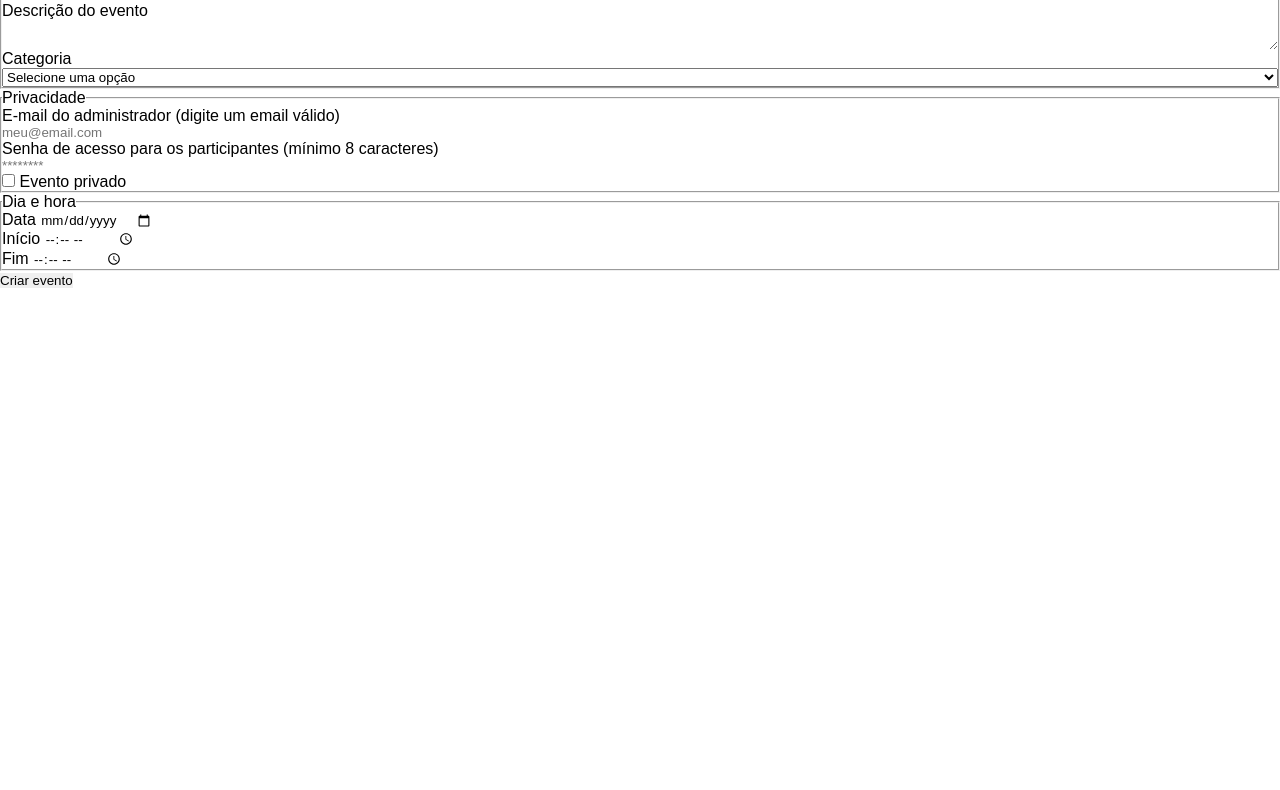
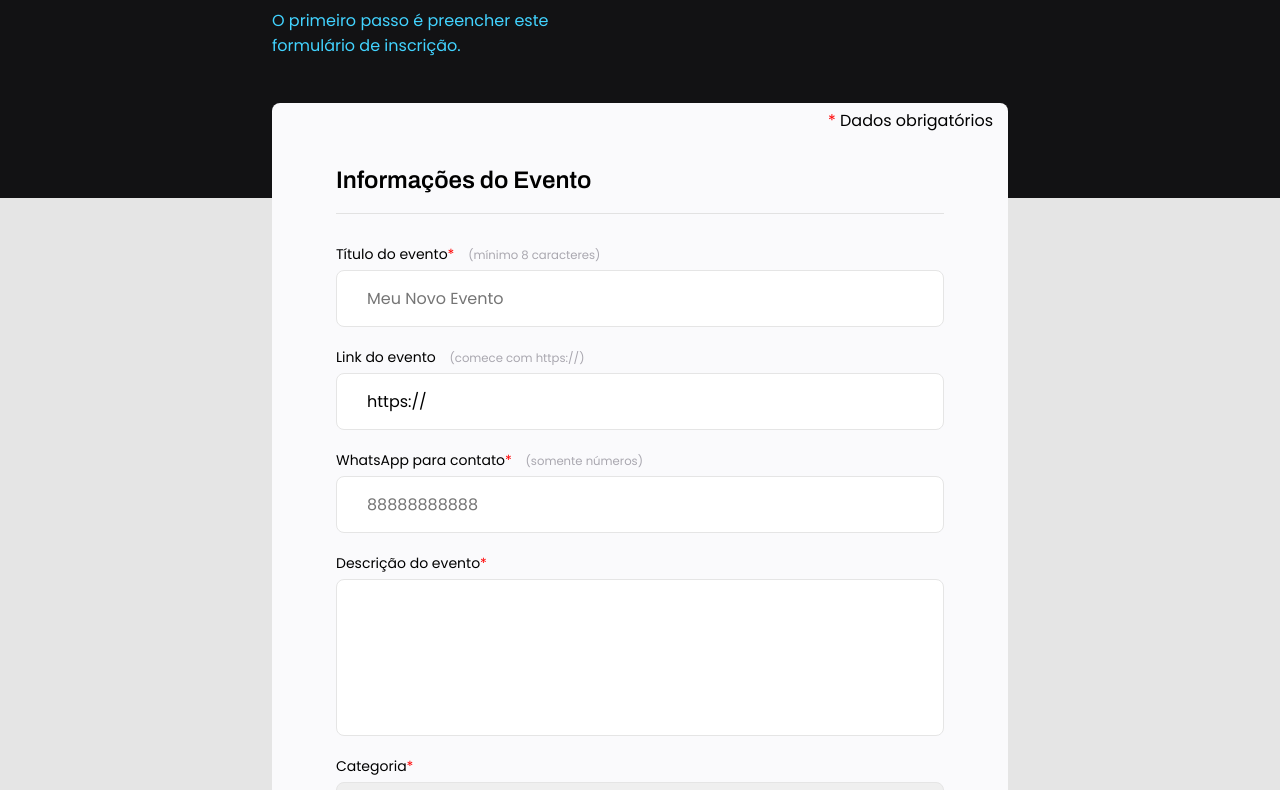
Before and after one commit to gnoatx/frontend-form, a plain HTML site: page index.html in a window 1280 px wide. Shown: the part 170-960 px from the top of the page. Before the commit the page ends 800 px from the top, so only its background shows below. Drawn offline with Linux system fonts and the light colour scheme.

Commit message:
CSS finalizado

```diff
--- a/css/global.css
+++ b/css/global.css
@@ -2,7 +2,7 @@
     padding: 0;
     margin: 0;
     box-sizing: border-box;
-    font-family: "Montserrat", Arial, Helvetica, sans-serif;
+    font-family: "Poppins", sans-serif;
 }
 
 h1, h2, h3, h4, h5, h6 {
--- a/css/styles.css
+++ b/css/styles.css
@@ -1,4 +1,239 @@
+body {
+    --bg-header: #121214;
+    --bg-form: #fafafc;
+    --bg-page: #e5e5e5;
+    --bg-footer: #f0f0f4;
+    --highlight-blue: #42d3ff;
+    --highlight-green: #2cc76a;
+    --sub-grey: #a9a7af;
+    --font-big: 'Archivo';
+
+    background-color: var(--bg-page);
+}
+
+button {
+    color: #fff;
+    cursor: pointer;
+}
+
+button:hover {
+    filter: brightness(110%);
+}
+
+button:active {
+    filter: brightness(90%);
+}
+
+header {
+    background-color: var(--bg-header);
+    height: 368px;
+}
+
+.title-width {
+    width: 90%;
+    max-width: 736px;
+
+    margin: auto;
+}
+
+.title {
+    width: 319px;
+
+    padding-top: 74px;
+}
+
+.title h1 {
+    color: #fff;
+
+    font-family: var(--font-big), sans-serif;
+    font-weight: bold;
+    font-size: 36px;
+
+    margin-bottom: 24px;
+}
+
+.title strong {
+    color: var(--highlight-blue);
+    font-weight: lighter;
+}
+
+.container {
+    background-color: var(--bg-form);
+
+    width: 90%;
+    max-width: 736px;
+
+    margin: -95px auto 95px;
+    border-radius: 8px;
+}
+
+.required-info {
+    float: right;
+    padding: 5px 15px 0 0;
+}
+
+.required {
+    color: red;
+}
+
+.form {
+    padding: 28px 64px;
+}
+
 fieldset {
     display: flex;
     flex-direction: column;
+
+    margin-top: 36px;
+
+    border: 0;
 }
+
+legend {
+    font-family: var(--font-big), sans-serif;
+    font-size: 24px;
+
+    width: 100%;
+
+    border-bottom: 1px solid #e2e2e2;
+    margin-bottom: 30px;
+    padding-bottom: 20px;
+}
+
+label {
+    font-size: 14px;
+}
+
+.requirement {
+    color: var(--sub-grey);
+    font-size: smaller;
+
+    margin-left: 10px;
+}
+
+.input-style {
+    font-size: medium;
+
+    margin: 5px 0 20px;
+    padding: 15px 30px;
+
+    border: 1px solid var(--bg-page);
+    border-radius: 8px;
+}
+
+textarea {
+    resize: none;
+}
+
+.checkbox {
+    display: block;
+
+    position: relative;
+
+    margin-bottom: 20px;
+    padding-left: 35px;
+
+    cursor: pointer;
+
+    user-select: none;
+}
+
+.checkbox label {
+    cursor: pointer;
+}
+
+.checkbox input {
+    position: absolute;
+    opacity: 0;
+
+    cursor: pointer;
+
+    height: 0;
+    width: 0;
+}
+
+.checkmark {
+    background-color: var(--bg-page);
+
+    position: absolute;
+    top: 0;
+    left: 0;
+
+    height: 25px;
+    width: 25px;
+
+    border-radius: 8px;
+}
+
+.checkbox:hover input ~ .checkmark {
+    filter: brightness(103%);
+}
+
+.checkbox:active input ~ .checkmark {
+    filter: brightness(90%);
+}
+
+.checkbox input:checked ~ .checkmark {
+    background-color: var(--highlight-blue);
+}
+
+.checkmark:after {
+  content: "";
+  position: absolute;
+  display: none;
+}
+
+.checkbox input:checked ~ .checkmark:after {
+    display: block;
+}
+
+.checkbox .checkmark:after {
+    left: 8px;
+    top: 4px;
+    width: 5px;
+    height: 10px;
+    border: solid #fff;
+    border-width: 0 4px 4px 0;
+    transform: rotate(45deg);
+}
+
+.date-time {
+    display: flex;
+    flex-wrap: wrap;
+
+    gap: 20px;
+}
+
+.date {
+    flex: 1 1 0;
+}
+
+.date-time div {
+    flex: 0 0 1;
+
+    display: flex;
+    flex-direction: column;
+}
+
+footer {
+    background-color: var(--bg-footer);
+
+    padding: 36px 64px;
+
+    border-top: 1px solid #ccc;
+    border-radius: 0 0 8px 8px;
+
+    box-shadow: inset 0 10px 3px -5px #ddd;
+}
+
+footer button {
+    font-family: var(--font-big);
+    font-size: medium;
+
+    background-color: var(--highlight-green);
+    width: 100%;
+
+    padding: 15px 0 15px;
+
+    border-radius: 8px;
+}
--- a/index.html
+++ b/index.html
@@ -1,37 +1,46 @@
 <!DOCTYPE html>
 <html lang="pt-BR">
 <head>
+  <link rel="preconnect" href="https://fonts.googleapis.com">
+  <link rel="preconnect" href="https://fonts.gstatic.com" crossorigin="">
   <meta charset="UTF-8"/>
   <meta name="viewport" content="width=device-width, initial-scale=1.0"/>
   <link rel="stylesheet" href="./css/global.css"/>
   <link rel="stylesheet" href="./css/styles.css"/>
-  <title>Document</title>
+  <link href="https://fonts.googleapis.com/css2?family=Archivo:wght@600;700&amp;family=Poppins&amp;display=swap" rel="stylesheet">
+  <title>Agendar um Evento</title>
 </head>
 <body>
   <header>
-    <div>
+    <div class="title-width">
+      <div class="title">
         <h1>Crie e compartilhe seu evento.</h1>
         <strong>O primeiro passo é preencher este formulário de inscrição.</strong>
+      </div>
     </div>
   </header>
 
   <form class="container">
+    <span class="required-info">
+      <span class="required">*</span> Dados obrigatórios
+    </span>
     <section class="form">
-      <fieldset class="fieldset">
+      <fieldset>
         <legend>Informações do Evento</legend>
 
         <label for="title">
-          Título do evento
-          <span>(mínimo 8 caracteres)</span>
+          Título do evento<span class="required">*</span>
+          <span class="requirement">(mínimo 8 caracteres)</span>
         </label>
         <input type="text" name="" id="title"
           class="input-style"
           placeholder="Meu Novo Evento"
+          required
         />
 
         <label for="link">
           Link do evento
-          <span>(comece com https://)</span>
+          <span class="requirement">(comece com https://)</span>
         </label>
         <input type="url" name="" id="link"
           class="input-style"
@@ -40,24 +49,30 @@
         />
 
         <label for="phone">
-          WhatsApp para contato
-          <span>(somente números)</span>
+          WhatsApp para contato<span class="required">*</span>
+          <span class="requirement">(somente números)</span>
         </label>
         <input type="tel" name="" id="phone"
           class="input-style"
-          placeholder="00 12345-6789"
-          pattern="[0-9]{2} [0-9]{5}\-[0-9]{4}"
-        />
+          placeholder="88888888888"
+          /> <!-- pattern="[0-9]{2} [0-9]{5}\-[0-9]{4}" -->
 
-        <label for="description">Descrição do evento</label>
+        <label for="description">
+          Descrição do evento<span class="required">*</span>
+        </label>
         <textarea name="" id="description"
           class="input-style"
-          row="6" cols="50"
+          rows="5"
+          maxlength="256"
+          required
         ></textarea>
 
-        <label for="category">Categoria</label>
+        <label for="category">
+          Categoria<span class="required">*</span>
+        </label>
         <select name="" id="category"
           class="input-style"
+          required
         >
           <option disabled selected value="1">Selecione uma opção</option>
           <option value="1">Ao vivo</option>
@@ -70,55 +85,67 @@
         <legend>Privacidade</legend>
 
         <label for="admin-email">
-          E-mail do administrador
-          <span>(digite um email válido)</span>
+          E-mail do administrador<span class="required">*</span>
+          <span class="requirement">(digite um email válido)</span>
         </label>
         <input type="email" name="" id="admin-email"
           class="input-style"
           placeholder="meu@email.com"
+          required
         />
 
         <label for="password">
-          Senha de acesso para os participantes
-          <span>(mínimo 8 caracteres)</span>
+          Senha de acesso para os participantes<span class="required">*</span>
+          <span class="requirement">(mínimo 8 caracteres)</span>
         </label>
         <input type="password" name="" id="password"
           class="input-style"
           placeholder="********"
           min="8"
+          required
         />
 
-        <div class="checkbox">
-          <input type="checkbox" name="" id="private"
-            class="input-style"
-          />
-          <label for="private">Evento privado</label>
-        </div>
+        <label class="checkbox">
+          <input type="checkbox" name="" id="private"/>
+          <span class="checkmark"></span>
+          Evento privado
+        </label>
+
       </fieldset>
 
       <fieldset>
         <legend>Dia e hora</legend>
 
-        <div>
-          <label for="date">Data</label>
+        <div class="date-time">
+          <div class="date">
+            <label for="date">
+              Data<span class="required">*</span>
+            </label>
             <input type="date" name="" id="date"
               class="input-style"
+              required
             />
           </div>
 
           <div>
-          <label for="from-time">Início</label>
+            <label for="from-time">
+              Início<span class="required">*</span>
+            </label>
             <input type="time" name="" id="from-time"
               class="input-style"
-            value=""
+              required
             />
           </div>
 
           <div>
-          <label for="to-time">Fim</lable>
+            <label for="to-time">
+              Fim<span class="required">*</span>
+            </label>
             <input type="time" name="" id="to-time"
               class="input-style"
+              required
             />
+          </div>
         </div>
       </fieldset>
     </section>
```
Lines whose indentation alone changed are shown as unchanged.
